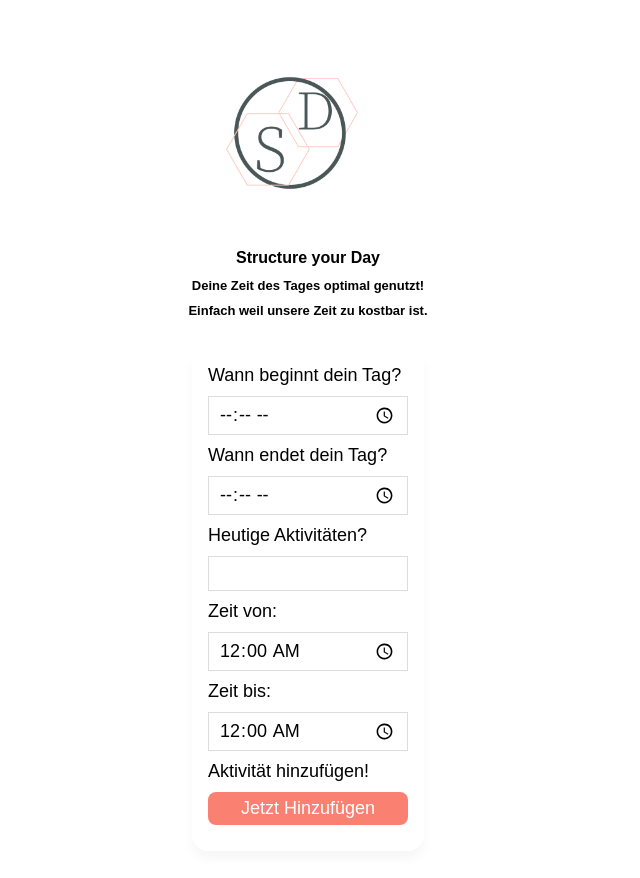
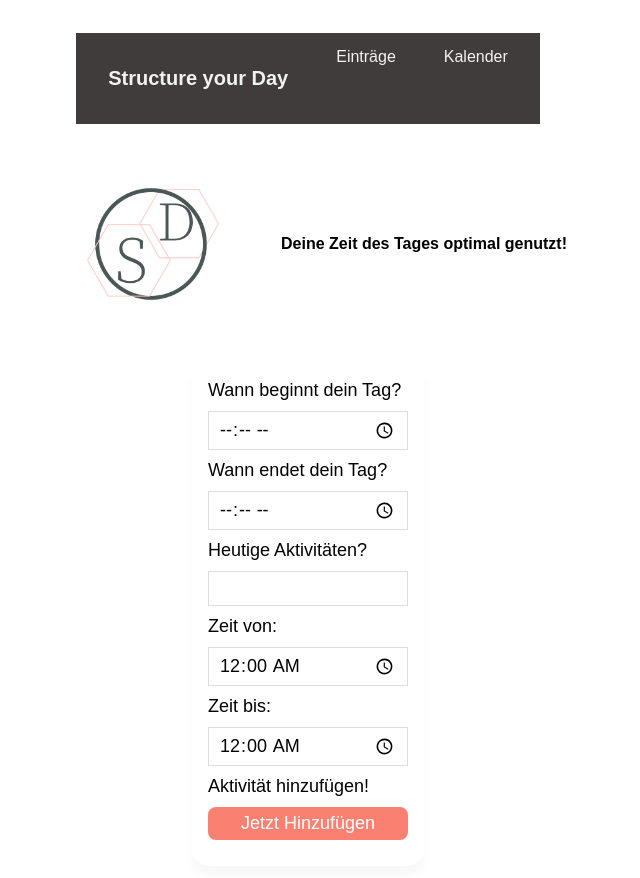
Before and after one commit to Ava-VictoriaCrivello/Capstone-Projekt, a React (Create React App) app: page / in a window 1280 px wide. Shown: the top 878 px of the page, without its empty margins (130-770 px from the left). Built offline with nearby package versions, Linux system fonts and the light colour scheme; a web font is replaced by a local one.

Commit message:
navigation

```diff
--- a/src/App.js
+++ b/src/App.js
@@ -4,6 +4,11 @@ import {useState} from 'react';
 import styled from 'styled-components';
 import {ThemeProvider} from 'styled-components';
 import {StyleHeader} from './components/activity/styles/Header.styles';
+import {Navbar} from './components/activity/Navbar';
+
+
+
+
 
 
 const theme = {
@@ -28,11 +33,21 @@ export default function App() {
   return (
     <StyledWrapper>
       <ThemeProvider theme={theme}>
+
+
+
+       <Navbar/>
+
+
+
+
         <StyleHeader>
+          <main>
           <img width={200} height={200} src="./images/logo.png" alt="logo" />
-          <h1> Structure your Day</h1>
-          <h2>Deine Zeit des Tages optimal genutzt!</h2>
-          <h2> Einfach weil unsere Zeit zu kostbar ist.</h2>
+          <h1>Deine Zeit des Tages optimal genutzt!</h1>
+
+
+          </main>
         </StyleHeader>
         <div>
           <FormInput addActivity={addActivity} />
@@ -46,6 +61,12 @@ export default function App() {
   );
 }
 
+
+
+
+
+
+
 const StyledWrapper = styled.main`
   max-width: 860px;
   margin: 0;
@@ -54,4 +75,17 @@ const StyledWrapper = styled.main`
   flex-direction: column;
   align-items: center;
   gap: 20px;
+
+main {
+  width: auto;
+
+  display: flex;
+justify-content: space-between;
+align-items: center;
+gap: 2rem;
+padding: 0 1rem;
+
+
+
+}
 `;
--- /dev/null
+++ b/src/components/activity/Navbar.js
@@ -0,0 +1,76 @@
+import styled from 'styled-components';
+
+function Navbar() {
+  return (
+    <StyledNavigation>
+      <>
+        <main>
+          <nav>
+            <ul>
+              <a href="/">
+                <h3>Structure your Day</h3>
+              </a>
+
+              <a href="/listEntries">
+                <label>Einträge</label>
+              </a>
+
+
+
+
+              <a href="/Calendar">
+                <label>Kalender</label>
+              </a>
+
+
+
+            </ul>
+          </nav>
+        </main>
+      </>
+    </StyledNavigation>
+  );
+}
+
+const StyledNavigation = styled.main`
+  box-sizing: border-box;
+  width:  auto;
+
+  nav {
+    background-color: #3f3c3b;
+    color: white;
+    display: flex;
+    justify-content: space-between;
+    align-items: center;
+    gap: 2rem;
+    padding: 0 1rem;
+  }
+
+  nav a {
+    color: inherit;
+    text-decoration: none;
+    float: left;
+    color: #f2f2f2;
+    text-align: center;
+    padding: 14px 16px;
+
+    font-size: 17px;
+  }
+
+  label {
+    font-size: 1rem;
+  }
+  h3 {
+    font-size: 1.25rem;
+  }
+
+  nav ul {
+    padding: 0;
+    margin: 0;
+
+    display: flex;
+    gap: 1rem;
+  }
+`;
+
+export {Navbar};
```
